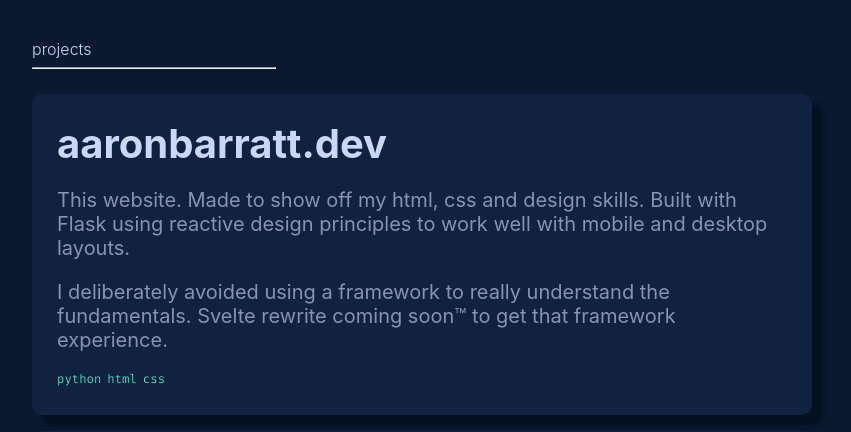
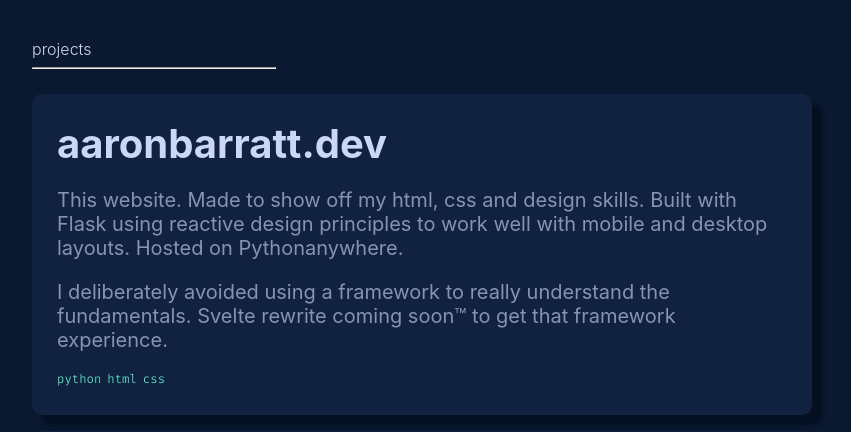
Before and after one commit to BanAaron/aaron-barratt-website, a Flask app: page / in a window 1280 px wide. Shown: the part 1080-1512 px from the top of the page, without its empty margins (233-1084 px from the left). Run offline with Flask 2, Linux system fonts and the light colour scheme.

Commit message:
✅ expanded aaronbarratt.dev section.

```diff
--- a/templates/index.html
+++ b/templates/index.html
@@ -50,7 +50,7 @@
           <div class="project-container">
             <div class="project-inner">
               <h1 class="project-title"><a href="https://github.com/aarontbarratt/aaron-barratt-website">aaronbarratt.dev</a></h1>
-              <p>This website. Made to show off my html, css and design skills. Built with Flask using reactive design principles to work well with mobile and desktop layouts.</p>
+              <p>This website. Made to show off my html, css and design skills. Built with Flask using reactive design principles to work well with mobile and desktop layouts. Hosted on Pythonanywhere.</p>
               <p>I deliberately avoided using a framework to really understand the fundamentals. Svelte rewrite coming soon™ to get that framework experience.</p>
               <ul>
                 <li>python</li>
```
